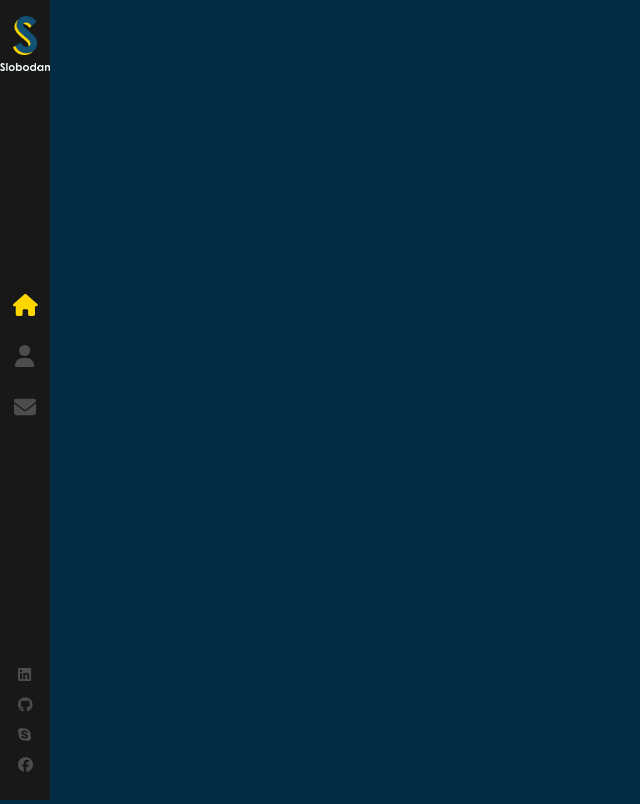
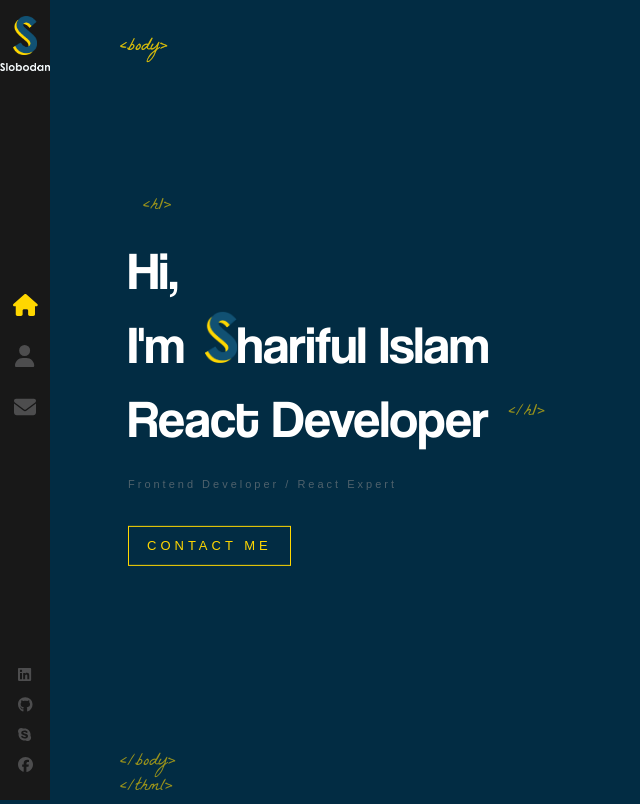
Before and after one commit to kazi331/my-portfolio, a React (Create React App) app: page / in a window 1280 px wide. Shown: the whole page, without its empty margins (0-640 px from the left). Built offline with nearby package versions, Linux system fonts and the light colour scheme.

Commit message:
stopped at animated letters

```diff
--- a/src/App.js
+++ b/src/App.js
@@ -1,12 +1,15 @@
 import { Route, Routes } from 'react-router-dom';
 import './App.scss';
+import Home from './components/Home';
 import Layout from './components/Layout';
 
 function App() {
   return (
     <>
     <Routes>
-      <Route path="/" element={<Layout/>} />
+      <Route path="/" element={<Layout/>} >
+        <Route index element={<Home/>} />
+      </Route>
     </Routes>
     </>
   );
--- /dev/null
+++ b/src/components/Home/index.js
@@ -0,0 +1,21 @@
+import { Link } from 'react-router-dom';
+import logoTitle from '../../assets/images/logo-s.png';
+import './index.scss'
+
+const Home = () => {
+    return (
+        <div className='container home-page'>
+            <div className="text-zone">
+                <h1> Hi, <br /> I'm
+                    <img src={logoTitle} alt="Developer" />
+                    hariful Islam <br />
+                    React Developer
+                </h1>
+                <h2>Frontend Developer / React Expert</h2>
+                <Link to="/contact" className='flat-button'>CONTACT ME</Link>
+            </div>
+        </div>
+    );
+};
+
+export default Home;
--- /dev/null
+++ b/src/components/Home/index.scss
@@ -0,0 +1,76 @@
+.home-page {
+  .text-zone {
+    position: absolute;
+    left: 10%;
+    top: 50%;
+    transform: translateY(-50%);
+    width: 40%;
+    max-height: 90%;
+  }
+  h1 {
+    color: #fff;
+    font-size: 53px;
+    margin: 0;
+    font-family: 'Coolvetica';
+    font-weight: 400;
+    &::before {
+      content: '<h1>';
+      font-family: La Belle Aurore;
+      color: #ffd700;
+      font-size: 18px;
+      position: absolute;
+      margin-top: -40px;
+      left: 15px;
+      opacity: 0.6;
+    }
+    &::after {
+      content: '</h1>';
+      font-family: La Belle Aurore;
+      color: #ffd700;
+      font-size: 18px;
+      position: absolute;
+      margin-top: 18px;
+      margin-left: 20px;
+      animation: fadeIn 1s 1.7s backwards;
+      opacity: 0.6;
+    }
+
+    img {
+      width: 32px;
+      margin-left: 20px;
+      opacity: 0;
+      height: auto;
+      animation: rotateIn 1s linear both;
+      animation-delay: 1.4s;
+    }
+  }
+
+  h2 {
+    color: #8d8d8d8d;
+    margin-top: 20px;
+    font-weight: 400;
+    font-size: 11px;
+    font-family: sans-serif;
+    letter-spacing: 3px;
+    animation: fadeIn 1s 1.8s backwards;
+  }
+  .flat-button {
+    color: #ffd700;
+    font-size: 13px;
+    font-weight: 400;
+    letter-spacing: 4px;
+    font-family: sans-serif;
+    text-decoration: none;
+    padding: 10px 18px;
+    border: 1px solid #ffd700;
+    margin-top: 25px;
+    float: left;
+    animation: fadeInAnimation 1s 1.8s backwards;
+    white-space: nowrap;
+
+    &:hover {
+      background: #ffd700;
+      color: #333;
+    }
+  }
+}
--- a/src/components/Layout/index.js
+++ b/src/components/Layout/index.js
@@ -1,11 +1,22 @@
+import { Outlet } from 'react-router-dom';
 import Sidebar from '../sidebar';
 import './index.scss';
 
 const Layout = () => {
     return (
-        <>
-        <Sidebar/>
-        </>
+        <div className='App'>
+            <Sidebar />
+            <div className="page">
+                <span className="tags top-tags">&lt;body&gt;</span>
+                <span className="tags top-tags">&lt;body&gt;</span>
+                <Outlet />
+                <span className="tags bottom-tags">
+                    &lt;/body&gt;
+                    <br />
+                    <span className='bottom-tag-html'> &lt;/thml&gt;</span>
+                </span>
+            </div>
+        </div>
     );
 };
 
--- a/src/components/Layout/index.scss
+++ b/src/components/Layout/index.scss
@@ -0,0 +1,34 @@
+.page {
+  width: 100%;
+  height: 100%;
+  position: absolute;
+}
+.top-tags {
+  bottom: auto;
+  top: 35px;
+}
+.tags {
+  color: #ffd700;
+  opacity: 0.6;
+  position: absolute;
+  bottom: 0;
+  left: 120px;
+  font-size: 18px;
+  font-family: 'La Belle Aurore';
+}
+.bottm-tag-html {
+  margin-left: -20px;
+}
+.container{
+  width: 100%;
+  will-change: contents;
+  height: 90%;
+  min-height: 566px;
+  position: absolute;;
+  opacity: 0;
+  top: 5%;
+  margin: 0 auto;
+  z-index: 1;
+  animation: fadeIn 1s forwards;
+  animation-delay: 1s;
+}
```
Also changed, not shown: src/components/AnimatedLetters/index.js (added, +11 -0 lines), src/components/AnimatedLetters/index.scss (added), 1 other file (tests, documents, lock files or other folders).
